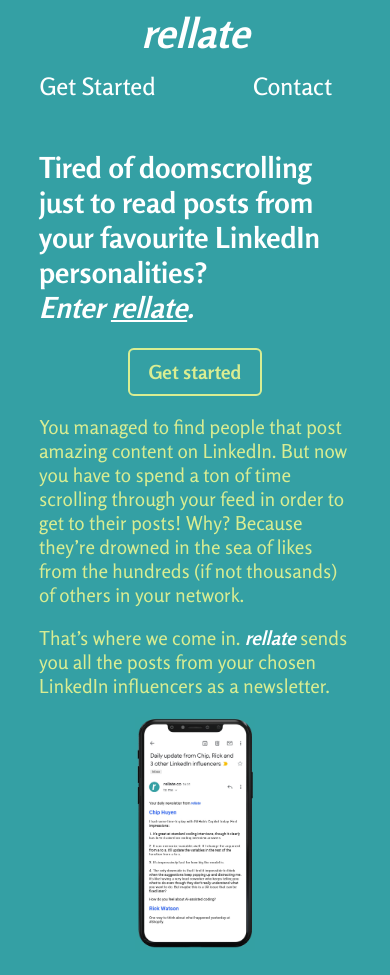
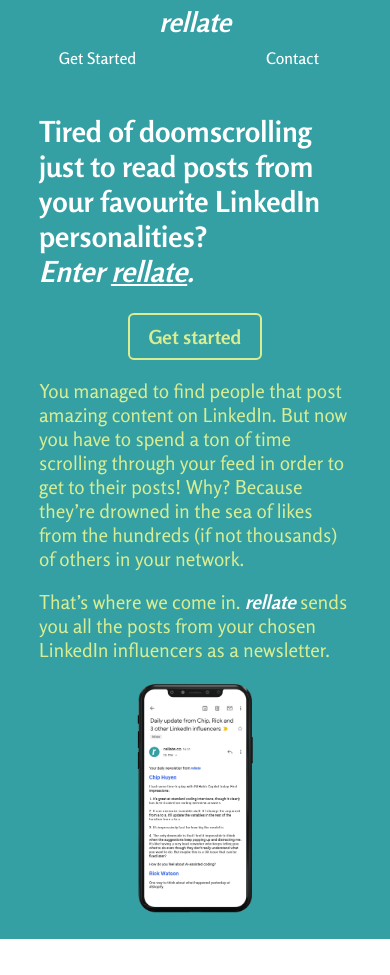
Before and after one commit to mihailthebuilder/rellate-frontend, a React (Create React App) app: page / in a window 390 px wide. After the commit the page ends 939 px from the top, so only its background shows below. Built offline with nearby package versions, Linux system fonts and the light colour scheme.

Commit message:
header font size updates

```diff
--- a/src/App/Header/index.scss
+++ b/src/App/Header/index.scss
@@ -27,12 +27,12 @@
     li {
       list-style: none;
       a {
-        height: 5rem;
+        height: 3em;
         display: flex;
         flex-direction: column;
         align-items: center;
         justify-content: center;
-        padding: 0 2rem;
+        padding: 0 1.5em;
         text-decoration: none;
         color: white;
 
@@ -46,17 +46,18 @@
 
 @media (max-width: 700px) {
   header {
+    font-size: 1rem;
     display: block;
     padding: 0;
 
     .logo {
-      padding-top: 0.5rem;
+      padding-top: 0.2em;
     }
 
     ul {
       grid-template-columns: 1fr 1fr;
       li a {
-        height: 3.5rem;
+        height: 2.5em;
         padding: 0;
       }
     }
```
